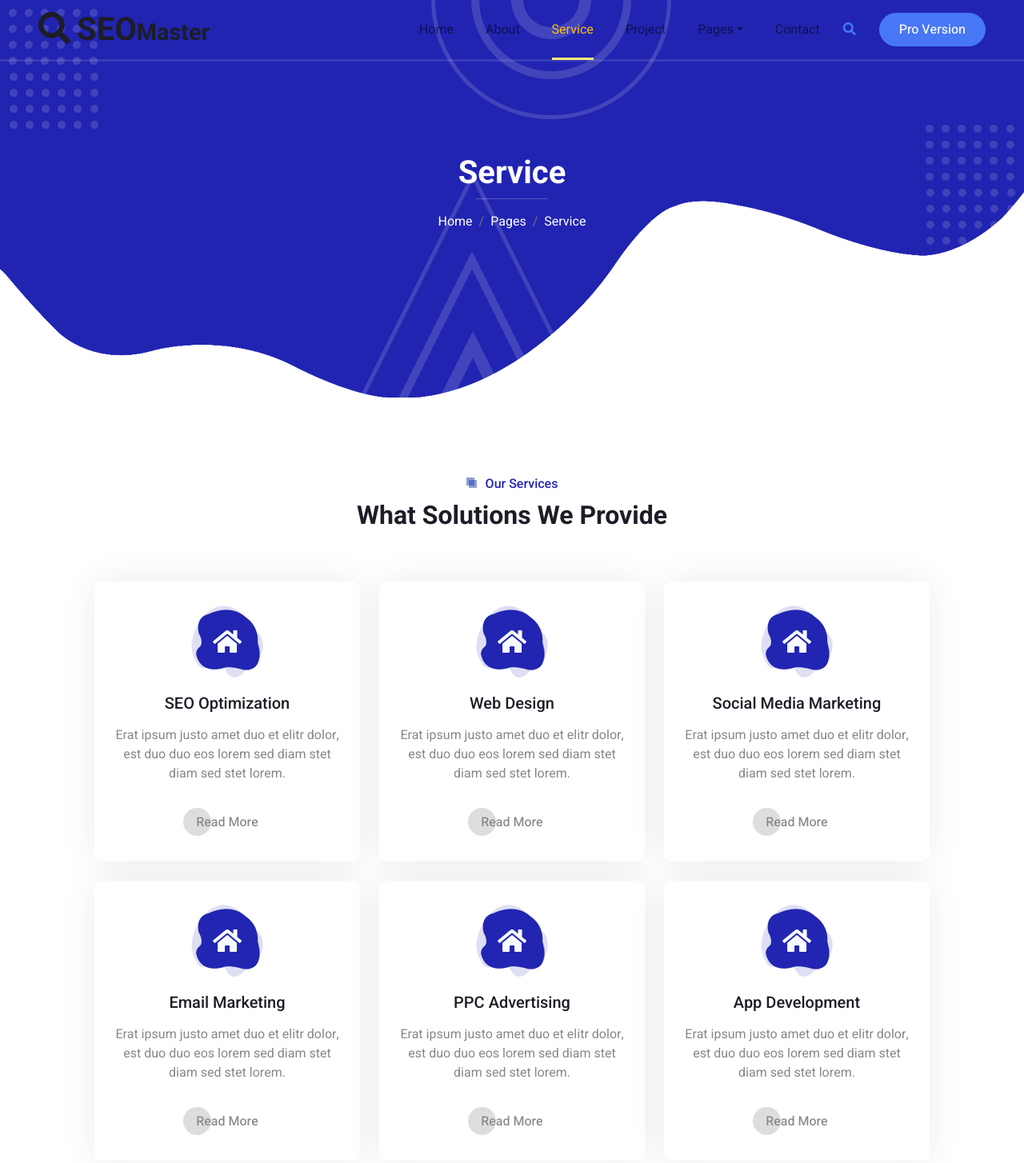
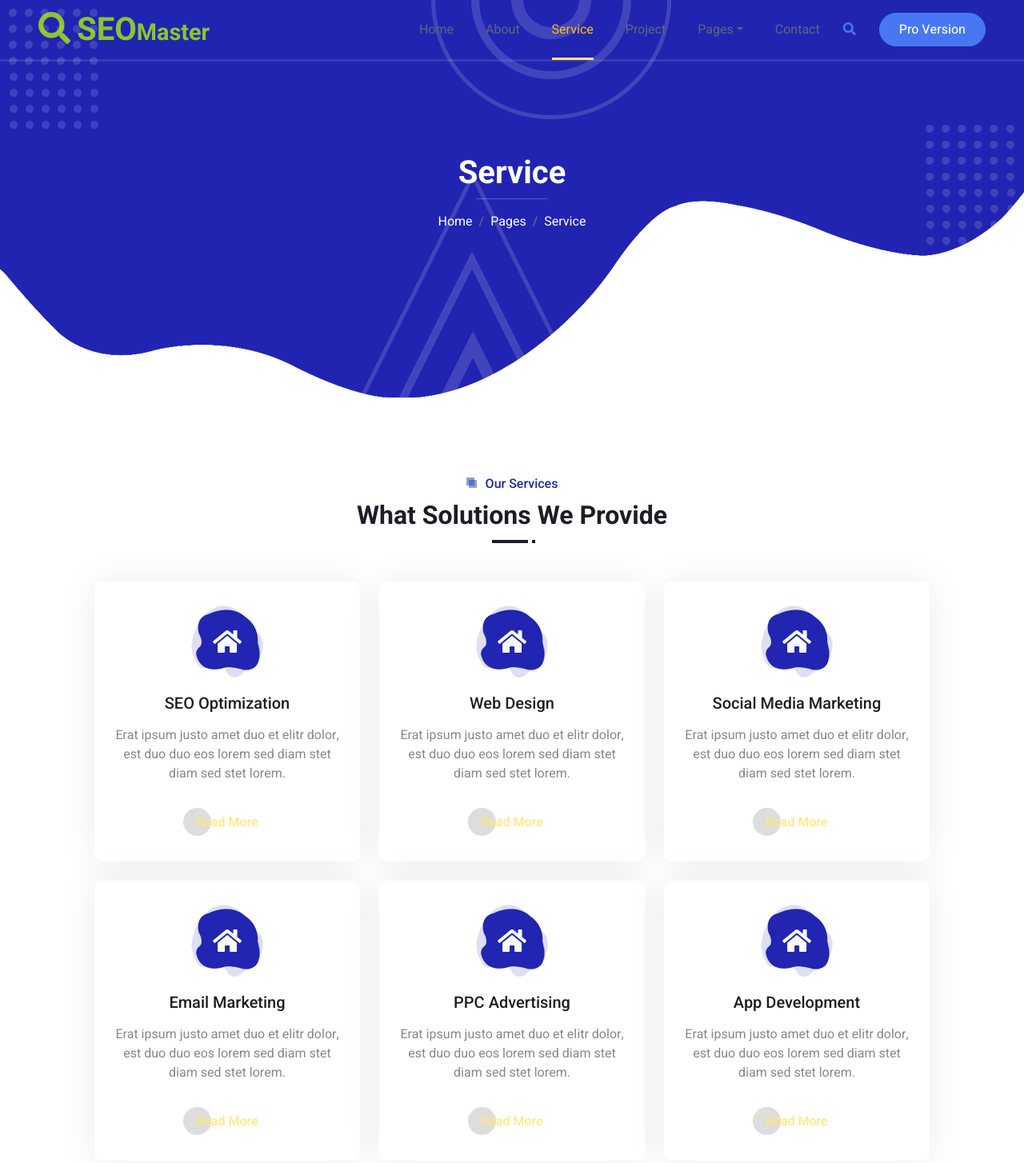
Before and after one commit to andhika-pangestu/andhikapangestu.github.io, a plain HTML site: page service.html in a window 1280 px wide. Shown: the top 1454 px of the page at 80% size. Drawn offline with nearby package versions, Linux system fonts and the light colour scheme.

Commit message:
ganti css gara gara head

```diff
--- a/css/style.css
+++ b/css/style.css
@@ -3,10 +3,10 @@
     --primary: #2124B1;
     --secondary: #4777F5;
     --light: #F7FAFF;
-<<<<<<< HEAD
-=======
+
+
     --grey: #606778;
->>>>>>> e6cff60 (some init msg)
+
     --dark: #1D1D27;
     --yellow: #FFE779;
     --yellow2:#FFC107;
@@ -946,11 +946,11 @@ h6,
     position: relative;
     margin-left: 40px;
     padding: 25px 0;
-<<<<<<< HEAD
+
     color: var(--light) !important;
-=======
+
     color: var(--grey) !important;
->>>>>>> e6cff60 (some init msg)
+
     outline: none;
     transition: .5s;
 }
@@ -966,11 +966,11 @@ h6,
 }
 
 .navbar-light .navbar-brand h1 {
-<<<<<<< HEAD
+
     color: #FFFFFF;
-=======
+
     color: #b3ff00bc;
->>>>>>> e6cff60 (some init msg)
+
 }
 
 .navbar-light .navbar-brand img {
@@ -1091,15 +1091,15 @@ h6,
     border-width: 6px !important;
   }
 
-<<<<<<< HEAD
-=======
+
+
 .bg-230 {
     background-color: #FFE779 !important;
     border-width: 6px !important;
 }
 
 
->>>>>>> e6cff60 (some init msg)
+
 .border {
     border: 5px solid #000000 !important;
   }
@@ -1169,11 +1169,11 @@ h6,
 }
 
 .service-item:hover {
-<<<<<<< HEAD
+
     background: var(--primary);
-=======
+
     background: var(--yellow);
->>>>>>> e6cff60 (some init msg)
+
 }
 
 .service-item .service-icon {
@@ -1189,11 +1189,11 @@ h6,
 }
 
 .service-item:hover .service-icon {
-<<<<<<< HEAD
+
     color: var(--primary);
-=======
+
     color: var(--yellow);
->>>>>>> e6cff60 (some init msg)
+
     background: url(../img/icon-shape-white.png);
 }
 
@@ -1210,21 +1210,21 @@ h6,
 .service-item a.btn {
     position: relative;
     display: flex;
-<<<<<<< HEAD
+
     color: var(--primary);
-=======
+
     color: var(--yellow);
->>>>>>> e6cff60 (some init msg)
+
     transition: .5s;
     z-index: 1;
 }
 
 .service-item:hover a.btn {
-<<<<<<< HEAD
+
     color: var(--primary);
-=======
+
     color: var(--yellow);
->>>>>>> e6cff60 (some init msg)
+
 }
 
 .service-item a.btn::before {
@@ -1277,11 +1277,11 @@ h6,
 }
 
 .testimonial-carousel .owl-item.center .testimonial-item h6 {
-<<<<<<< HEAD
+
     color: var(--dark) !important;
-=======
+
     color: var(--light) !important;
->>>>>>> e6cff60 (some init msg)
+
 }
 
 
```
